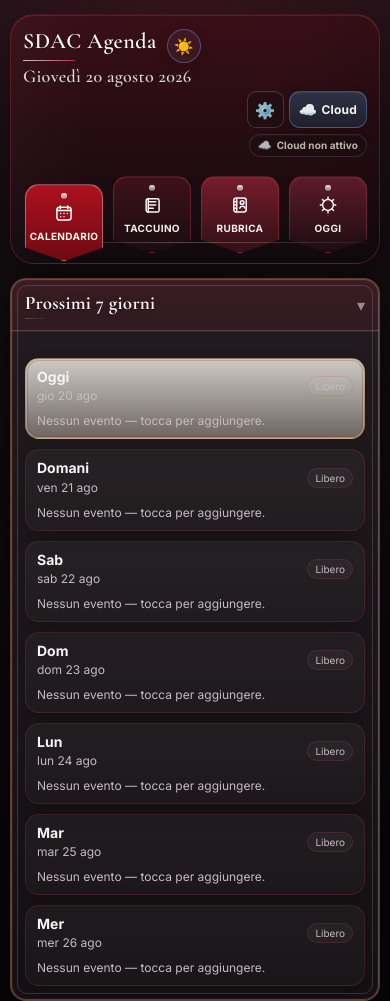
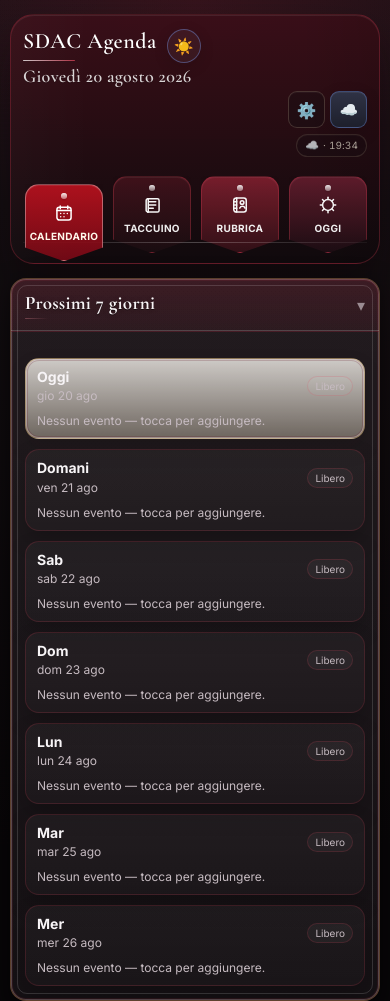
Before and after one commit to RosenLasad/Agenda-sdac-7, a website: page index.html in a window 390 px wide. Shown: the top 1001 px of the page. Drawn offline with nearby package versions, Linux system fonts and the light colour scheme.

Commit message:
Add files via upload

```diff
--- a/app.js
+++ b/app.js
@@ -450,7 +450,8 @@
         var metaEl = cloudSyncStatus.querySelector(".cloudStatusMeta");
         var icon = "\u2601\uFE0F";
         var text = "Non verificato";
-        var meta = "";
+        var statusMoment = Date.now();
+        var meta = formatCloudTime(statusMoment);
         var detail = message || "";
 
         if(!isLoggedIn()){
@@ -460,7 +461,7 @@
         }else if(kind === "ok"){
           icon = "\u2705";
           text = "Aggiornato";
-          meta = formatCloudTime(remoteLastCheckedAt);
+          meta = formatCloudTime(remoteLastCheckedAt || statusMoment);
           detail = "Cloud aggiornato. Ultimo controllo: " + formatCloudDateTime(remoteLastCheckedAt) + ". Ultima modifica: " + formatCloudDateTime(remoteLastKnownUpdatedAt || (state && state.updatedAt)) + ".";
         }else if(kind === "syncing"){
           icon = "\uD83D\uDD04";
--- a/index.html
+++ b/index.html
@@ -207,9 +207,8 @@
               </div>
             </div>
 
-            <button class="btn cloudActionBtn" id="btnCloudRefresh" type="button" title="Controlla e sincronizza il cloud" aria-label="Controlla e sincronizza il cloud">
+            <button class="btn iconBtn cloudActionBtn" id="btnCloudRefresh" type="button" title="Controlla e sincronizza il cloud" aria-label="Controlla e sincronizza il cloud">
               <span class="ico cloudActionIcon" aria-hidden="true">☁️</span>
-              <span class="cloudActionLabel">Cloud</span>
             </button>
             <button class="btn loginActionBtn" id="loginBtn">Accesso</button>
           </div>
--- a/style.css
+++ b/style.css
@@ -3473,12 +3473,14 @@ body.cloudSyncLocked #view-today{
 }
 
 .cloudActionBtn{
+  width:40px;
+  min-width:40px;
   min-height:40px;
-  padding:8px 12px;
+  padding:0;
   display:inline-flex;
   align-items:center;
   justify-content:center;
-  gap:7px;
+  gap:0;
   border-color:rgba(122,162,255,.34);
   background:linear-gradient(180deg, rgba(49,61,83,.78), rgba(29,35,49,.86));
   box-shadow:inset 0 1px 0 rgba(255,255,255,.06), 0 6px 18px rgba(0,0,0,.12);
@@ -3495,11 +3497,6 @@ body.cloudSyncLocked #view-today{
   text-align:center;
   font-size:15px;
   line-height:1;
-}
-
-.cloudActionLabel{
-  font-weight:700;
-  letter-spacing:.015em;
 }
 
 .cloudActionBtn[data-cloud-state="ok"]{
@@ -3667,7 +3664,10 @@ body.cloudSyncLocked #accountOverlay{
     height:37px;
   }
   .cloudActionBtn{
-    padding-inline:10px;
+    width:37px;
+    min-width:37px;
+    height:37px;
+    padding:0;
   }
   .cloudSyncStatus{
     max-width:min(100%, 280px);
@@ -3686,15 +3686,28 @@ body.cloudSyncLocked #accountOverlay{
     right:calc(100% + 6px);
   }
   .cloudActionBtn{
-    padding-inline:9px;
-    gap:5px;
-  }
-  .cloudActionLabel{
-    font-size:12px;
+    padding:0;
+    gap:0;
   }
   .loginActionBtn{
     padding-inline:8px;
     min-width:50px;
+  }
+}
+
+/* Portrait phones: keep the Cloud status to icon + time only. */
+@media (max-width: 760px) and (orientation: portrait){
+  .cloudSyncStatus .cloudStatusText{
+    display:none;
+  }
+  .cloudSyncStatus{
+    min-width:0;
+    width:auto;
+    padding-inline:8px;
+    gap:4px;
+  }
+  .cloudSyncStatus .cloudStatusMeta{
+    opacity:.86;
   }
 }
 
```
